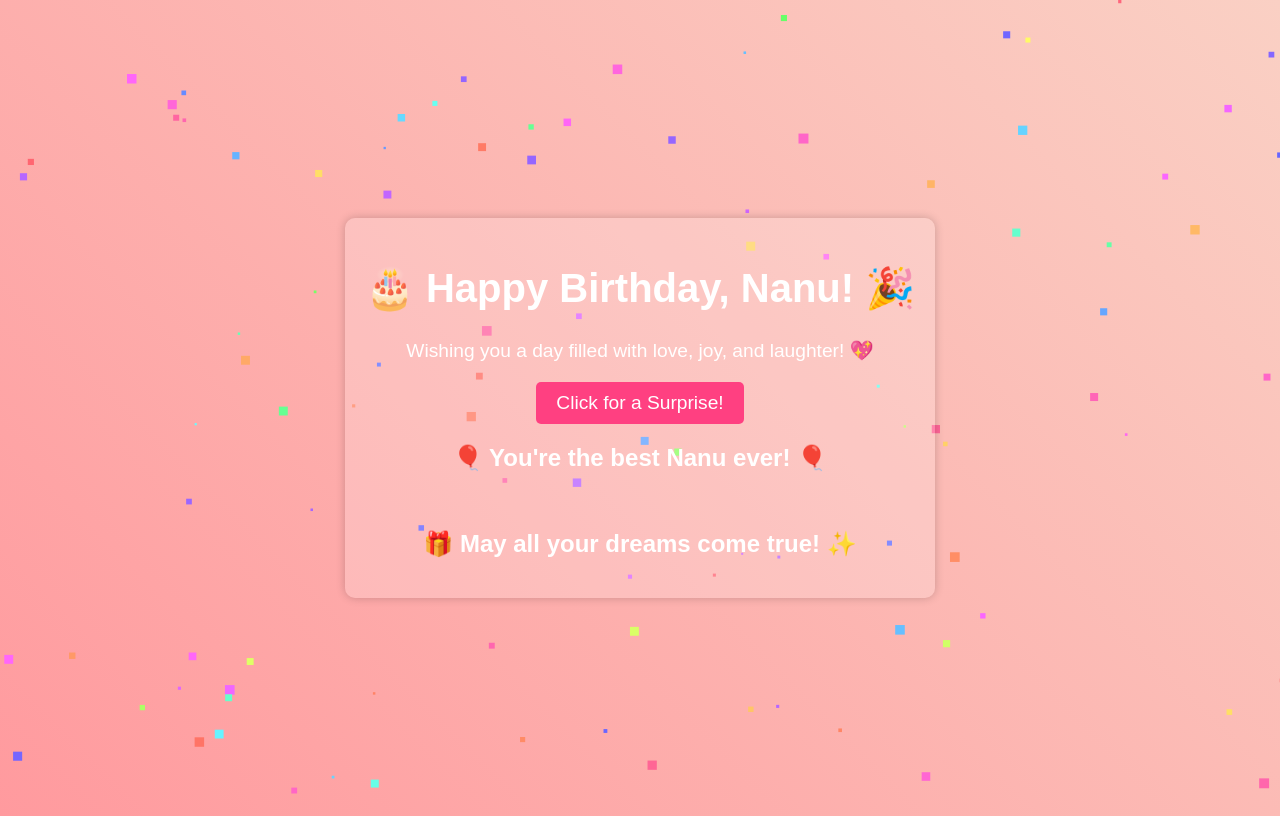
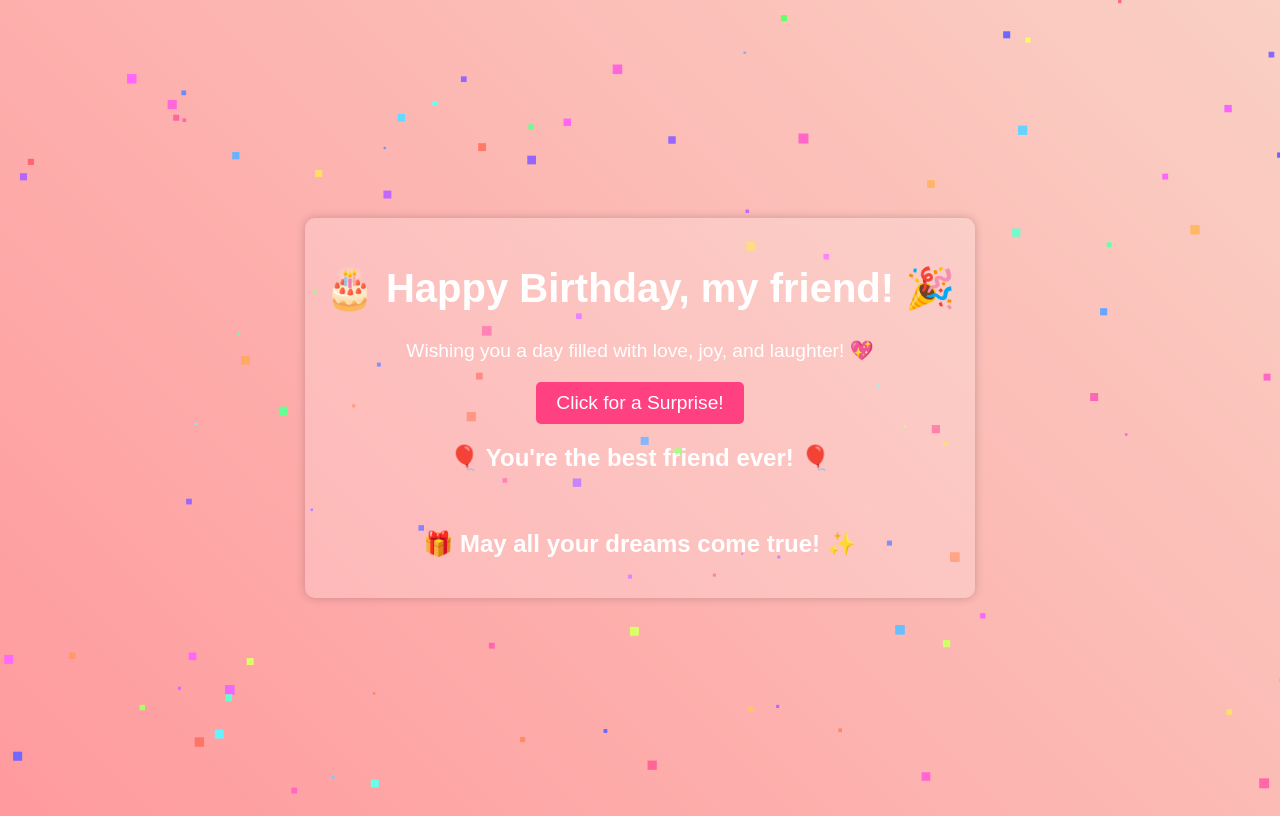
Before and after one commit to samp-213/samp-213.github.io, a plain HTML site: page index.html in a window 1280 px wide. Both pictures are taken after a click on the button "Click for a Surprise!". Drawn offline with Linux system fonts and the light colour scheme.

Commit message:
Update index.html

```diff
--- a/index.html
+++ b/index.html
@@ -8,11 +8,12 @@
 </head>
 <body>
     <div class="container">
-        <h1>🎂 Happy Birthday, Nanu! 🎉</h1>
+        <h1>🎂 Happy Birthday, my friend! 🎉</h1>
         <p class="message">Wishing you a day filled with love, joy, and laughter! 💖</p>
         <button id="surpriseBtn">Click for a Surprise!</button>
         <div id="surpriseMessage" class="hidden">
-            <h2>🎈 You're the best Nanu ever! 🎈 </h2><br>
+            <h2>🎈 You're the best friend
+            ever! 🎈 </h2><br>
             <h2>🎁 May all your dreams come true! ✨</h2>
         </div>
     </div>
```
